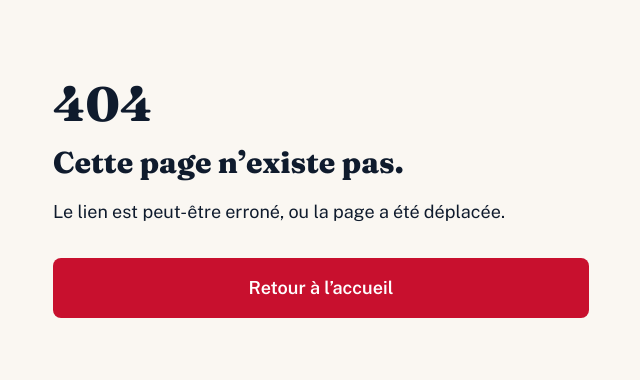
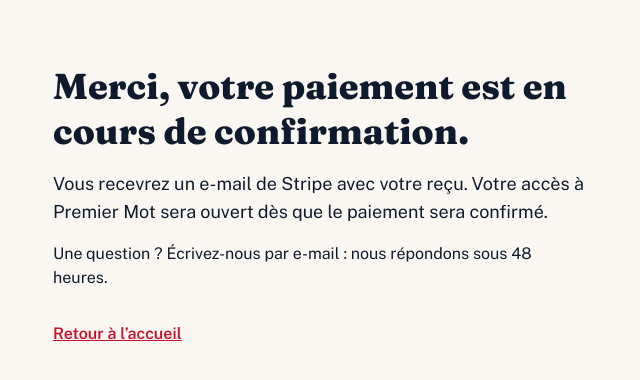
Before and after one commit to Moxtaz/premier-mot, a Next.js app: page /merci in a window 1280 px wide. Before the commit this address had no page. Shown: the top 380 px of the page, without its empty margins (319-959 px from the left). Built offline with nearby package versions, Linux system fonts and the light colour scheme.

Commit message:
Create page.tsx

```diff
--- /dev/null
+++ b/app/merci/page.tsx
@@ -0,0 +1,23 @@
+export const metadata = {
+  title: "Merci · Premier Mot",
+};
+
+export default function Merci() {
+  return (
+    <main className="mx-auto max-w-xl px-5 py-16">
+      <h1 className="font-titre text-4xl font-extrabold leading-tight">
+        Merci, votre paiement est en cours de confirmation.
+      </h1>
+      <p className="mt-4 text-lg">
+        Vous recevrez un e-mail de Stripe avec votre reçu. Votre accès à
+        Premier Mot sera ouvert dès que le paiement sera confirmé.
+      </p>
+      <p className="mt-4">
+        Une question ? Écrivez-nous par e-mail : nous répondons sous 48 heures.
+      </p>
+      <a href="/" className="mt-8 block font-semibold text-rouge underline">
+        Retour à l&rsquo;accueil
+      </a>
+    </main>
+  );
+}
```
